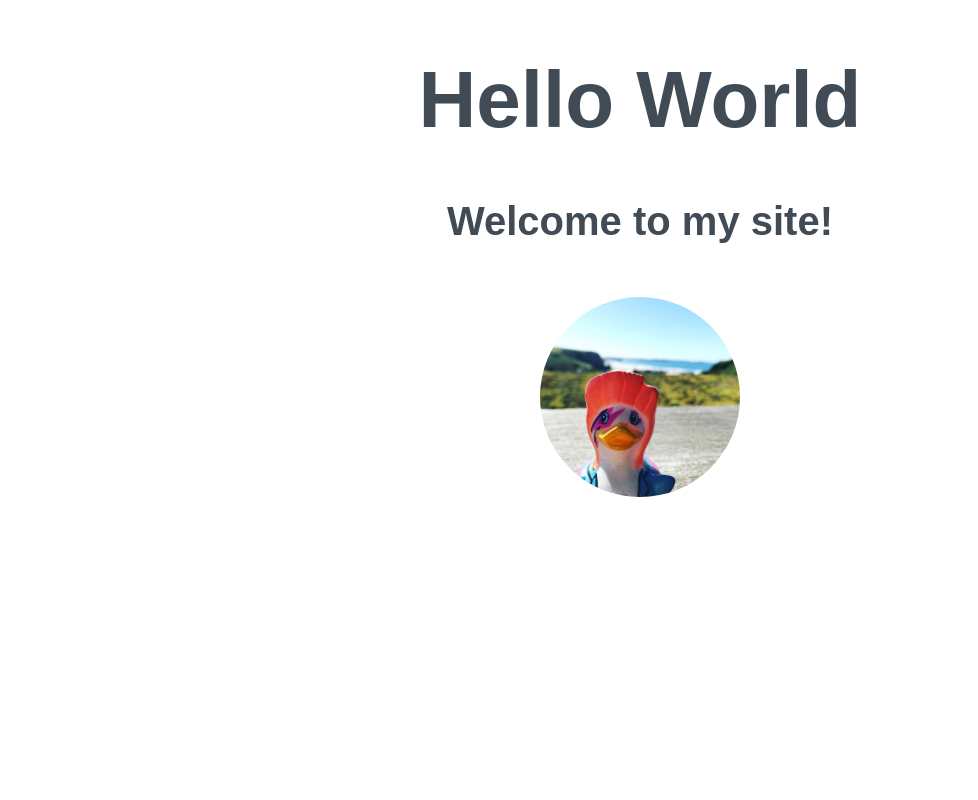
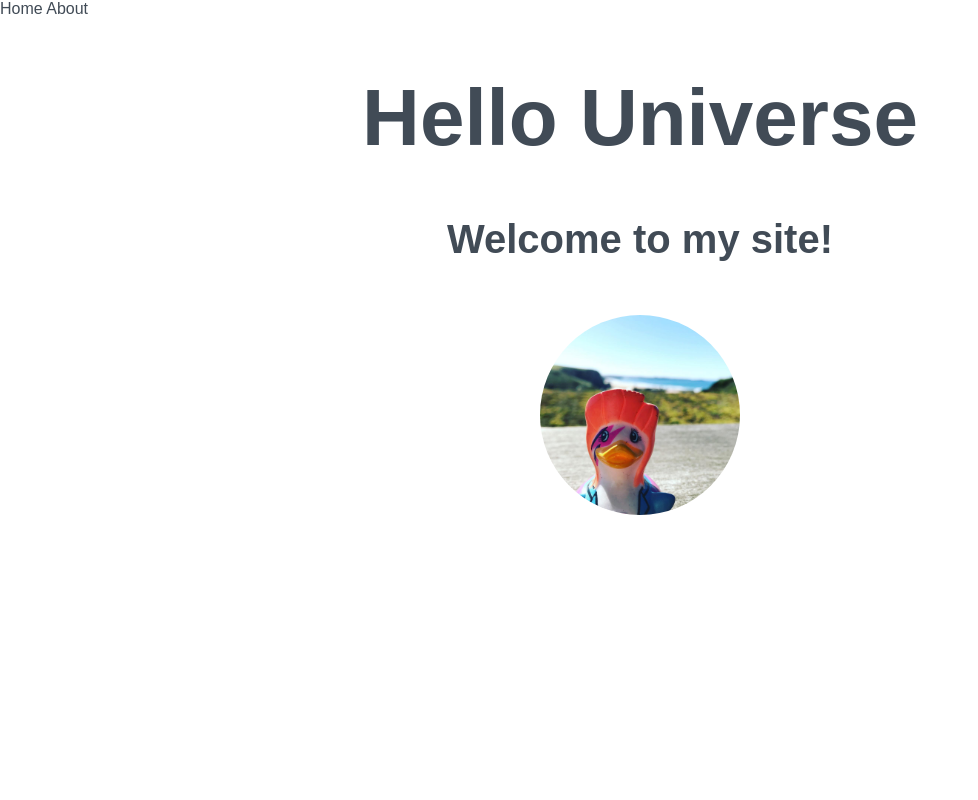
Before and after one commit to calcalcallie/coding_course, a plain HTML site: page beginners-week-one-master/index.html in a window 1280 px wide. Shown: the top 800 px of the page, without its empty margins (0-978 px from the left). Drawn offline with Linux system fonts and the light colour scheme.

Commit message:
Update index.html
updated hello orld to hello universe.

```diff
--- a/beginners-week-one-master/index.html
+++ b/beginners-week-one-master/index.html
@@ -9,7 +9,14 @@
 <body>
 
 <div>
-  <h1> Hello World </h1>
+
+  <nav>
+
+    Home
+    About
+
+  </nav>
+  <h1> Hello Universe </h1>
 
   <h2> Welcome to my site! </h2>
 
```
